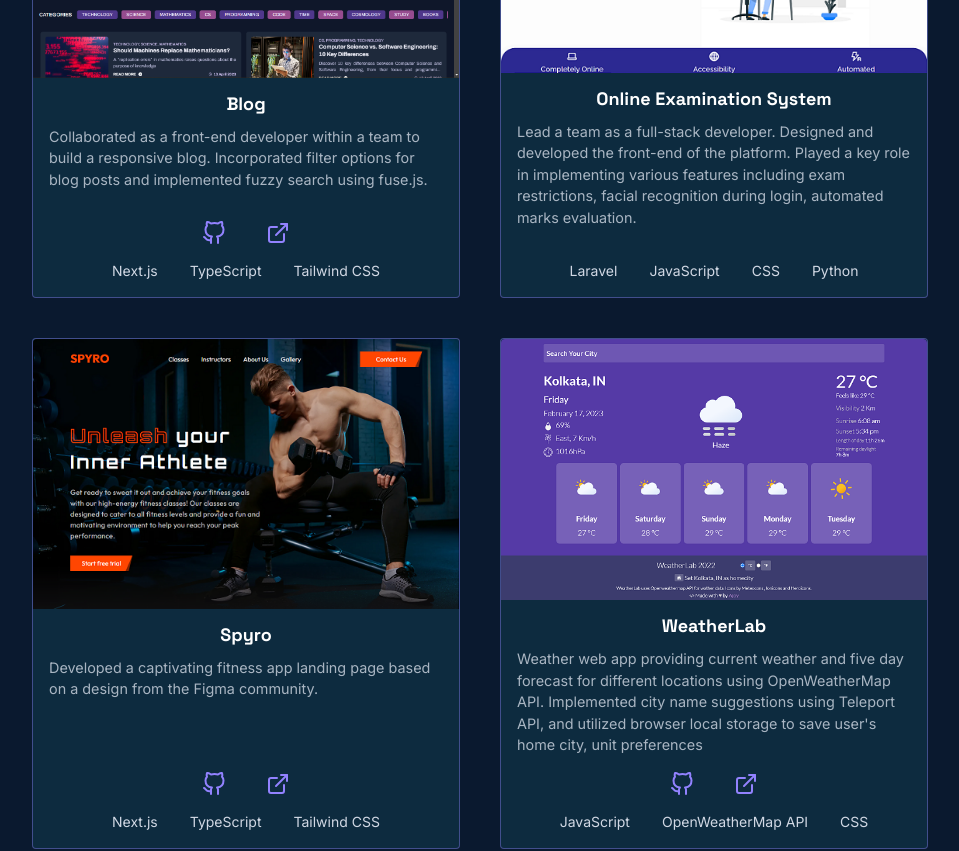
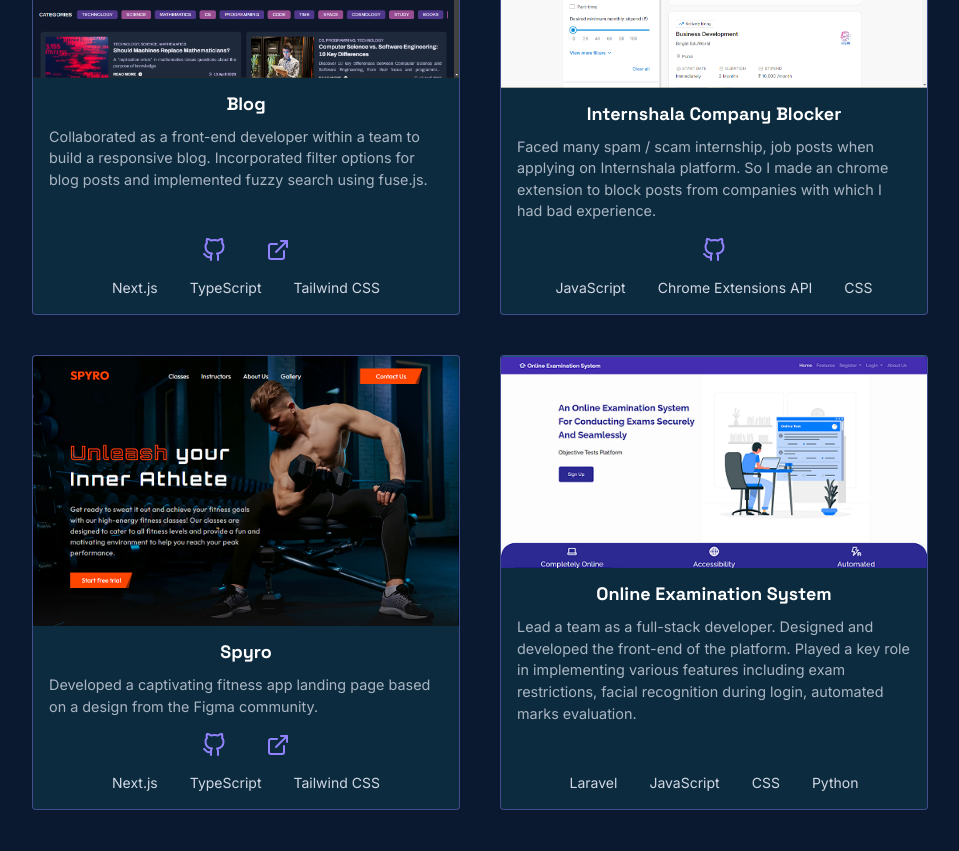
Before and after one commit to ajoykumardas12/portfolio23, a Next.js app: page / in a window 1280 px wide. Shown: the part 2240-3091 px from the top of the page, without its empty margins (160-1119 px from the left). Built offline with nearby package versions, Linux system fonts and the light colour scheme; no server answers.

Commit message:
feat: add new project, remove an old project

```diff
--- a/src/data/constants/projects/projects.ts
+++ b/src/data/constants/projects/projects.ts
@@ -29,13 +29,13 @@
     imageSrc: "/images/projects/blog.png",
   },
   {
-    name: "Online Examination System",
+    name: "Internshala Company Blocker",
     description:
-      "Lead a team as a full-stack developer. Designed and developed the front-end of the platform. Played a key role in implementing various features including exam restrictions, facial recognition during login, automated marks evaluation.",
-    technologies: ["Laravel", "JavaScript", "CSS", "Python"],
+      "Faced many spam / scam internship, job posts when applying on Internshala platform. So I made an chrome extension to block posts from companies with which I had bad experience.",
+    technologies: ["JavaScript", "Chrome Extensions API", "CSS"],
     live: "",
-    repo: "",
-    imageSrc: "/images/projects/oes-screenshot.png",
+    repo: "https://github.com/ajoykumardas12/is-company-blocker",
+    imageSrc: "/images/projects/is-company-blocker.png",
   },
   {
     name: "Spyro",
@@ -47,14 +47,23 @@
     imageSrc: "/images/projects/spyrofit.png",
   },
   {
-    name: "WeatherLab",
+    name: "Online Examination System",
     description:
-      "Weather web app providing current weather and five day forecast for different locations using OpenWeatherMap API. Implemented city name suggestions using Teleport API, and utilized browser local storage to save user's home city, unit preferences",
-    technologies: ["JavaScript", "OpenWeatherMap API", "CSS"],
-    live: "https://weatherlab.netlify.app/",
-    repo: "https://github.com/ajoykumardas12/weather-app",
-    imageSrc: "/images/projects/weatherlab-screenshot.png",
+      "Lead a team as a full-stack developer. Designed and developed the front-end of the platform. Played a key role in implementing various features including exam restrictions, facial recognition during login, automated marks evaluation.",
+    technologies: ["Laravel", "JavaScript", "CSS", "Python"],
+    live: "",
+    repo: "",
+    imageSrc: "/images/projects/oes-screenshot.png",
   },
+  // {
+  //   name: "WeatherLab",
+  //   description:
+  //     "Weather web app providing current weather and five day forecast for different locations using OpenWeatherMap API. Implemented city name suggestions using Teleport API, and utilized browser local storage to save user's home city, unit preferences",
+  //   technologies: ["JavaScript", "OpenWeatherMap API", "CSS"],
+  //   live: "https://weatherlab.netlify.app/",
+  //   repo: "https://github.com/ajoykumardas12/weather-app",
+  //   imageSrc: "/images/projects/weatherlab-screenshot.png",
+  // },
 ];
 
 export default projects;
```
Also changed, not shown: public/images/projects/is-company-blocker.png (added).
